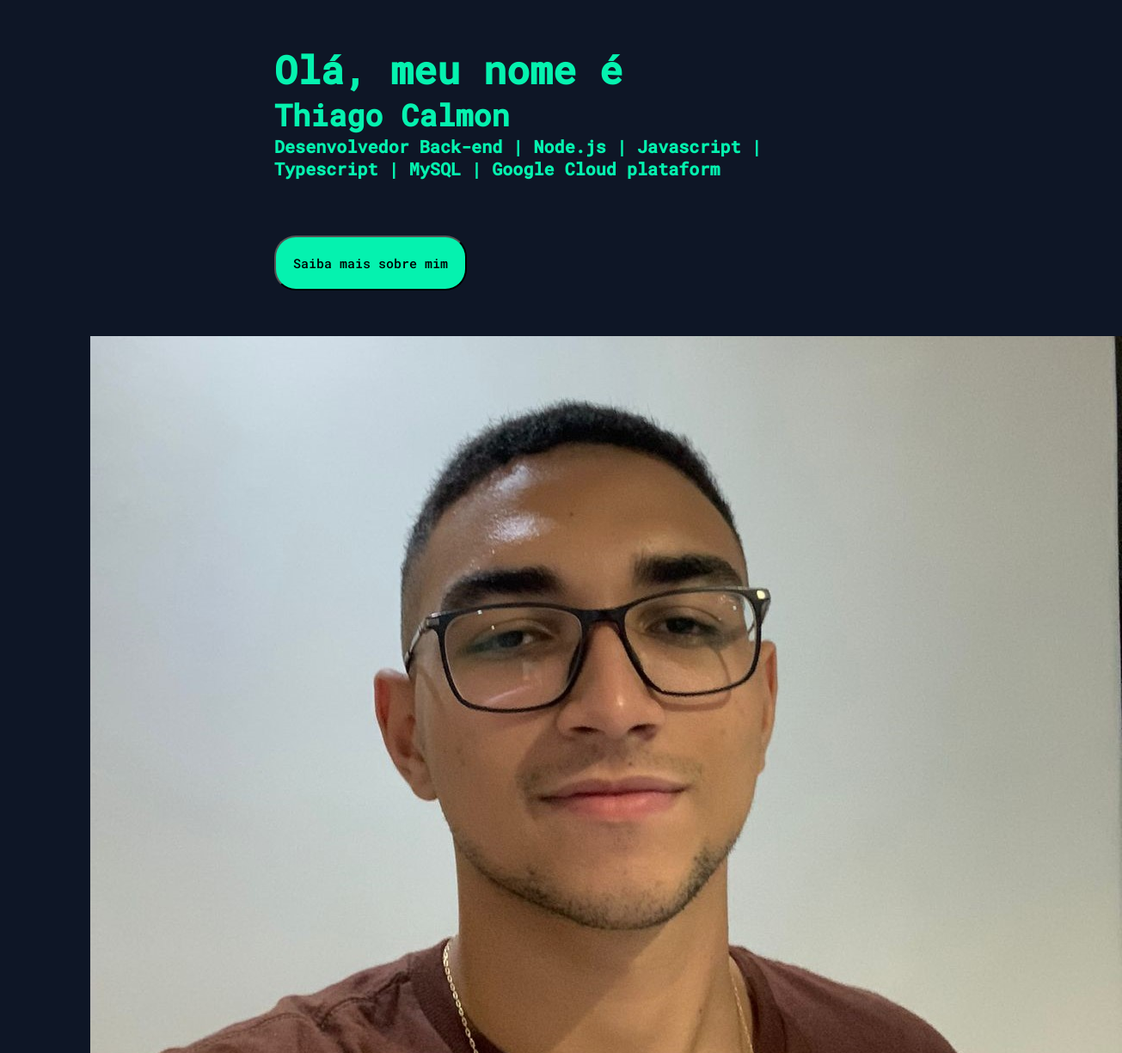
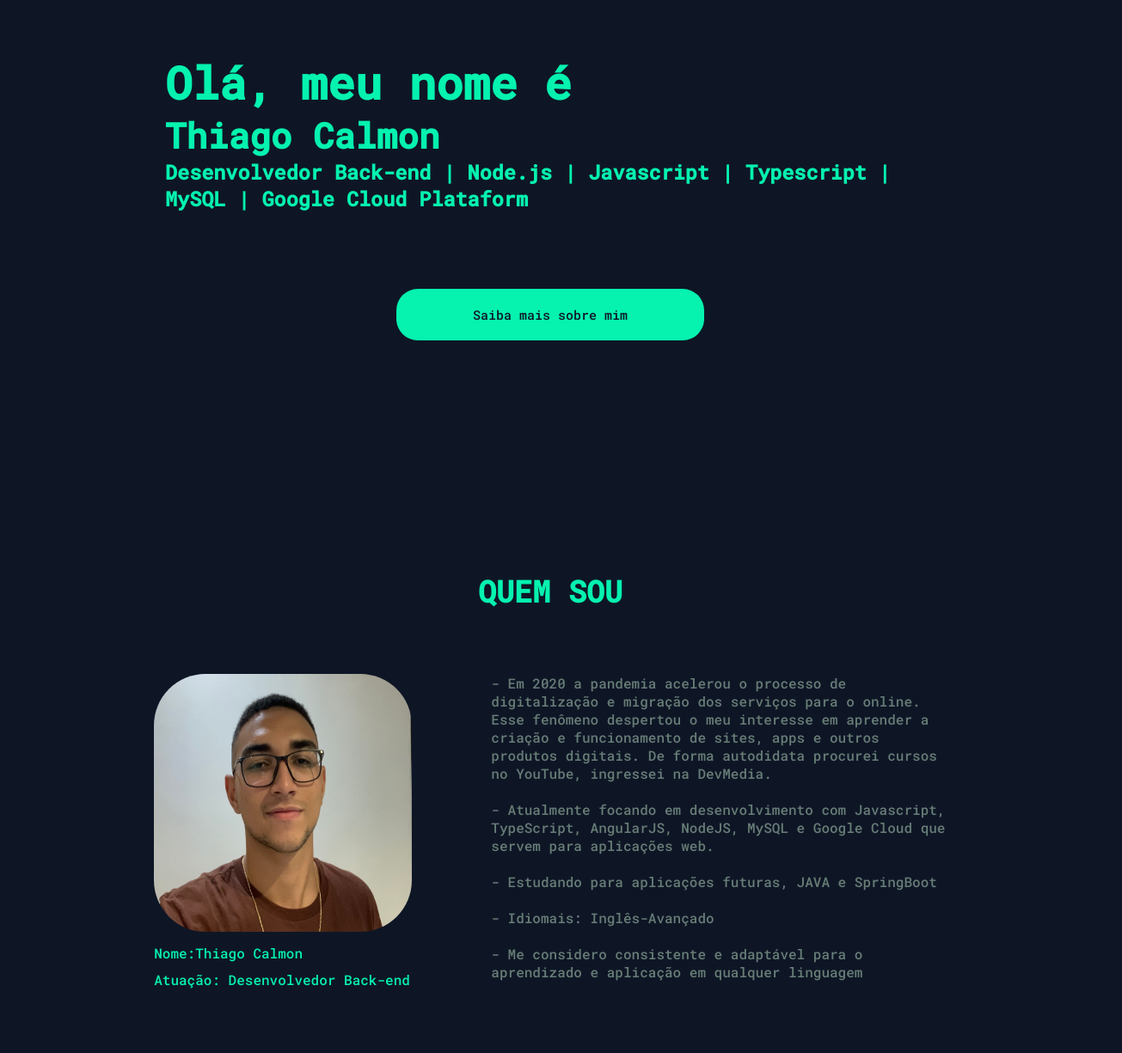
Before and after one commit to devThiago1/MeuPortifolio, a plain HTML site: page index.html in a window 1280 px wide. Shown: the part 135-1360 px from the top of the page at 86% size, 1305 px wide, since content can reach past the window. Drawn offline with Linux system fonts and the light colour scheme; a web font is replaced by a local one.

Commit message:
quem sou done

```diff
--- a/css/style.css
+++ b/css/style.css
@@ -5,14 +5,19 @@
 #05F2AF
 #0DD99F
 #0E1626
+#677D76
 */
 
 /* FONTES:
 font-family: 'Roboto', sans-serif;
 font-family: 'Signika Negative', sans-serif;
+font-family: 'Roboto Mono', monospace;
 */
 
 /*TAGS*/
+a{
+    text-decoration: none;
+}
 
 *{
     margin: 0;
@@ -23,6 +28,11 @@ font-family: 'Signika Negative', sans-serif;
 body{
     background-color: #0E1626;
 }
+
+main{
+    padding: 10%;
+}
+
 
 
 /*ID E CLASSES*/
@@ -58,32 +68,81 @@ body{
     color: #1F3140;
 }
 
-.container #apresentacao{
+
+
+.description #apresentacao{
     display: flex;
     justify-content: center;
     align-items: center;
 }
 
 
-#apresentacao #about-description{
-    margin: 5% 20%;
+#apresentacao #generate-description{
+    margin: 5% 15%;
     color:  #05F2AF;
     font-family: 'Roboto Mono', monospace;
-    font-size: 30px;
+    font-size: 35px;
+    transition-duration: 2s;
 }
 
 .about_link{
     display: flex;
-    justify-content: flex-start;
+    justify-content: space-around;
     font-family: 'Roboto Mono', monospace;
-    margin-top: 65px;
+    margin: 10% 30%;
     border-radius: 25px;
     font-size: 15px;
     padding: 20px;
+    max-width: 40%;
+    color: #0E1626;
     background-color: #05F2AF;
 }
 
 .about_link:hover{
     color: #05F2AF;
     background-color: #0E1626;
+    transition: 300ms linear;
+    border-color: #05F2AF;
 }
+
+#quem_sou{
+    padding: 5%;
+}
+
+#point{
+    font-family: 'Roboto Mono', monospace;
+    font-weight: bold;
+    font-size: 35px;
+    color: #05F2AF;
+    margin-bottom: 8%;
+    display: flex;
+    justify-content: space-around;
+}
+
+#about .foto_perfil{
+    width:300px;
+    height:300px;
+    border-radius: 20%;
+}
+
+#about p{
+    margin-top: 10px;
+    font-family: 'Roboto Mono', monospace;
+    color: #05F2AF;
+
+}
+
+#about_me{
+    display: flex;
+    justify-content: space-between;
+}
+
+#about_me #about_description{
+    font-family: 'Roboto Mono', monospace;
+    color: #677D76;
+    margin-left: 10%;
+}
+
+#about_me #about_description span{
+    font-size: 30px;
+}
--- a/index.html
+++ b/index.html
@@ -13,6 +13,7 @@
     <link href="https://fonts.googleapis.com/css2?family=Roboto&family=Signika+Negative:wght@400;700&display=swap" rel="stylesheet">
     <link rel="preconnect" href="https://fonts.googleapis.com">
     <link rel="preconnect" href="https://fonts.gstatic.com" crossorigin>
+    <link href="https://fonts.googleapis.com/css2?family=Roboto+Mono:ital,wght@1,700&display=swap" rel="stylesheet">
     <link href="https://fonts.googleapis.com/css2?family=Roboto&family=Roboto+Mono:ital,wght@0,100;0,500;1,100;1,200&family=Signika+Negative:wght@400;700&display=swap" rel="stylesheet">
 </head>
 <body>
@@ -32,34 +33,35 @@
         </div>
     </header>
     <section>
-        <div class="container" id="apresentacao">
-            <div id="about-description">
+        <div class="description" id="apresentacao">
+            <div id="generate-description">
                 <h1>Olá, meu nome é</h1>
-
                 <h3>Thiago Calmon</h3>
-                <h6>Desenvolvedor Back-end | Node.js | Javascript | Typescript | MySQL | Google Cloud plataform</h4>
-                <button href="#about" class="about_link">Saiba mais sobre mim</button>
+                <h6>Desenvolvedor Back-end | Node.js | Javascript | Typescript | MySQL | Google Cloud Plataform</h4>
+                <a href="#quem_sou" class="about_link">Saiba mais sobre mim</a>
             </div>
         </div>
     </section>
     <main>
-        <div class="container" id="aboutme">
-            <div id="about-photo">
-				<img src="img/perfil.jpg" alt="Perfil">
-			</div>
-			<div id="about-description">
-				<h1>Thiago Calmon</h1>
-				<h2>Back-End Developer</h2>
-				<p>
-					Lorem ipsum dolor sit amet consectetur adipisicing elit. Beatae odio quo optio iste cupiditate hic molestiae dignissimos culpa, eum fugiat quibusdam in esse debitis quam, perspiciatis temporibus deleniti quaerat id.<br>
-					Aperiam tempora placeat voluptatum vero consectetur dolore harum tenetur praesentium eos, enim, deleniti, vitae minima suscipit saepe commodi asperiores dignissimos nesciunt molestiae rem! Doloremque, pariatur repellendus voluptas cupiditate iusto corrupti.<br>
-					Vitae modi assumenda magnam, corrupti consequuntur, autem aspernatur, dignissimos ipsum expedita exercitationem praesentium vel, in minus? Aliquam, nisi, cumque? Neque aut sapiente vitae. Vitae impedit tempora, dolorem maxime harum quo.
-				</p>
-				<h3>Thiago Calmon</h3>
-				<h6>Desenvolvedor Junior Back-end | Node.js | Javascript | Typescript | MySQL | Google Cloud plataform</h4>
-				<button href="#about" class="about_link">Saiba mais sobre mim</button>
-			</div>
-        </div>
+        <section id="quem_sou">
+            <h1 id="point">QUEM SOU</h1>
+            <div class="container" id="about_me">
+                <div id="about">
+				    <img src="img/perfil.jpg" alt="Perfil" class="foto_perfil">
+                    <p><span>Nome:</span>Thiago Calmon</p>
+				    <p><span>Atuação:</span> Desenvolvedor Back-end</p>
+			    </div>
+			    <div id="about_description">
+                    <p>
+					    - Em 2020 a pandemia acelerou o processo de digitalização e migração dos serviços para o online. Esse fenômeno despertou o meu interesse em aprender a criação e funcionamento de sites, apps e outros produtos digitais. De forma autodidata procurei cursos no YouTube, ingressei na DevMedia.
+                    <br><br>- Atualmente focando em desenvolvimento com Javascript, TypeScript, AngularJS, NodeJS, MySQL e Google Cloud que servem para aplicações web.
+                    <br><br>- Estudando para aplicações futuras, JAVA e SpringBoot
+                    <br><br>- Idiomais: Inglês-Avançado
+                    <br><br>- Me considero consistente e adaptável para o aprendizado e aplicação em qualquer linguagem
+				    </p>
+			    </div>
+            </div>
+        </section>
     </main>
     <footer>
 
```
